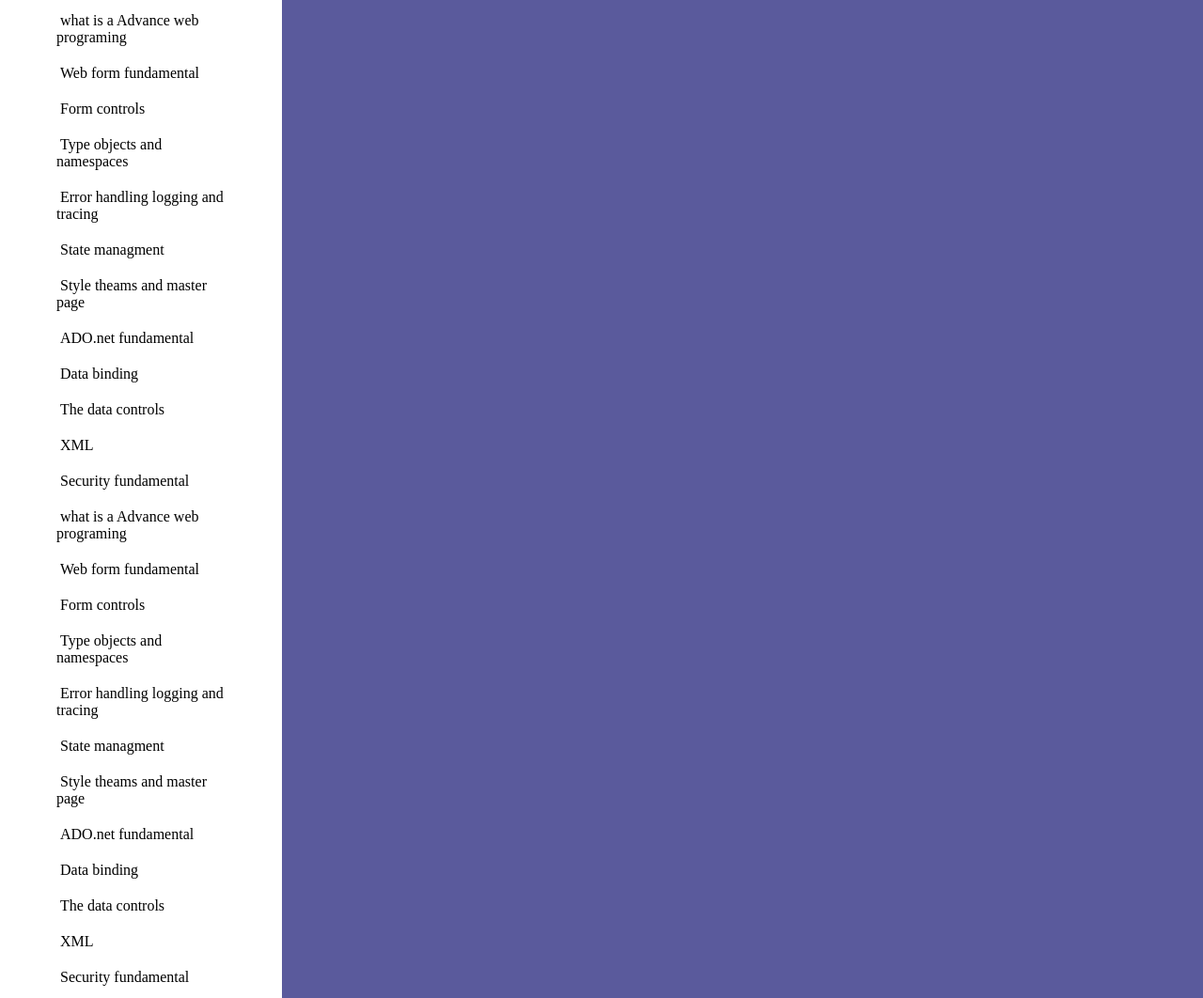
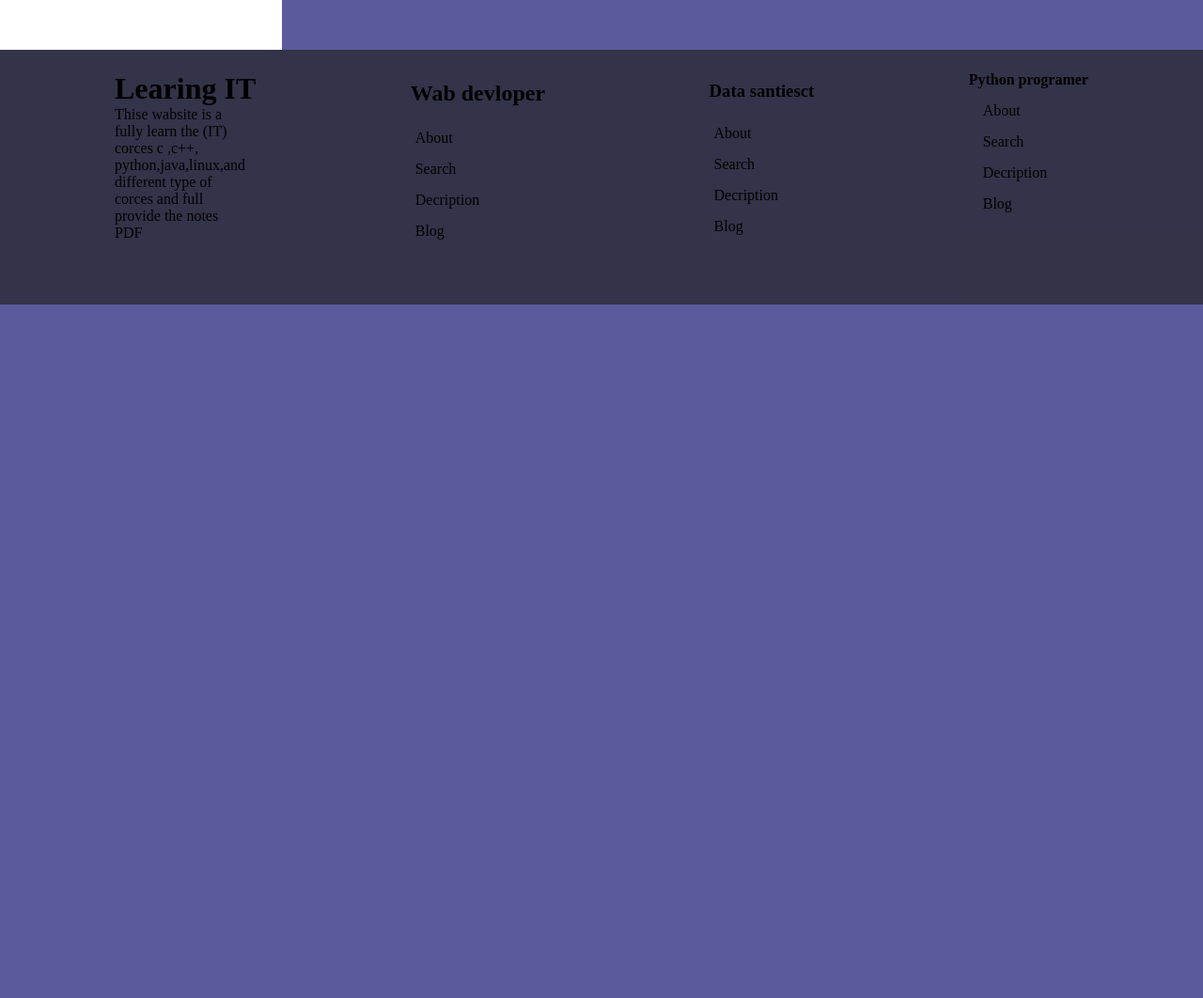
Before and after one commit to learingIT/portfolio, a plain HTML site: page awp.html in a window 1280 px wide. Shown: the part 777-1839 px from the top of the page at 94% size. After the commit the page ends 1101 px from the top, so only its background shows below. Drawn offline with Linux system fonts and the light colour scheme.

Commit message:
Update awp.html

```diff
--- a/awp.html
+++ b/awp.html
@@ -184,30 +184,8 @@
                 <li><a href="">The data controls</a></li>
                 <li><a href="">XML</a></li>
                 <li><a href="">Security fundamental</a></li>
-                <li><a href="">what is a Advance web programing</a></li>
-                <li><a href="">Web form fundamental</a></li>
-                <li><a href="">Form controls</a></li>
-                <li><a href="">Type objects and namespaces</a></li>
-                <li><a href="">Error handling logging and tracing</a></li>
-                <li><a href="">State managment</a></li>
-                <li><a href="">Style theams and master page</a></li>
-                <li><a href="">ADO.net fundamental</a></li>
-                <li><a href="">Data binding</a></li>
-                <li><a href="">The data controls</a></li>
-                <li><a href="">XML</a></li>
-                <li><a href="">Security fundamental</a></li>
-                <li><a href="">what is a Advance web programing</a></li>
-                <li><a href="">Web form fundamental</a></li>
-                <li><a href="">Form controls</a></li>
-                <li><a href="">Type objects and namespaces</a></li>
-                <li><a href="">Error handling logging and tracing</a></li>
-                <li><a href="">State managment</a></li>
-                <li><a href="">Style theams and master page</a></li>
-                <li><a href="">ADO.net fundamental</a></li>
-                <li><a href="">Data binding</a></li>
-                <li><a href="">The data controls</a></li>
-                <li><a href="">XML</a></li>
-                <li><a href="">Security fundamental</a></li>
+
+
             </ul>
         </div>
     </pageinformaction>
```
